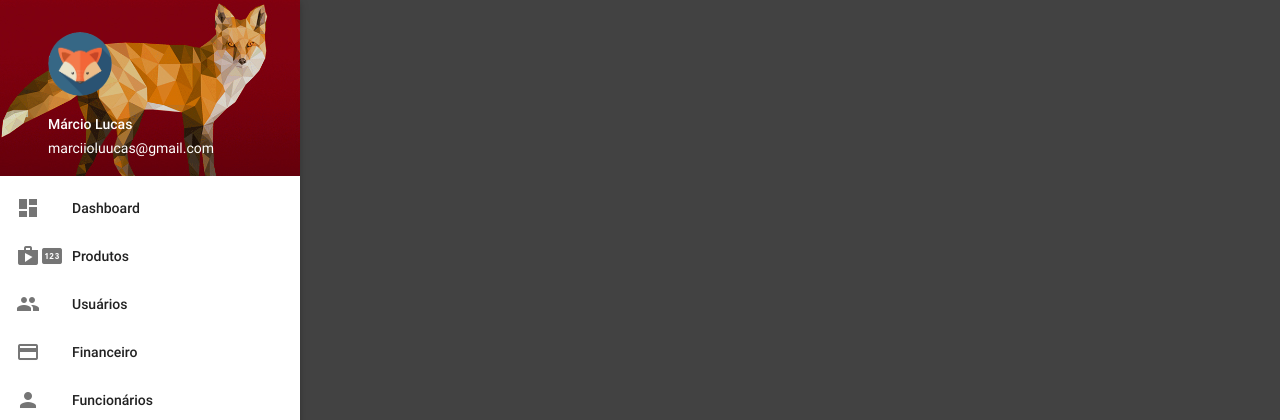
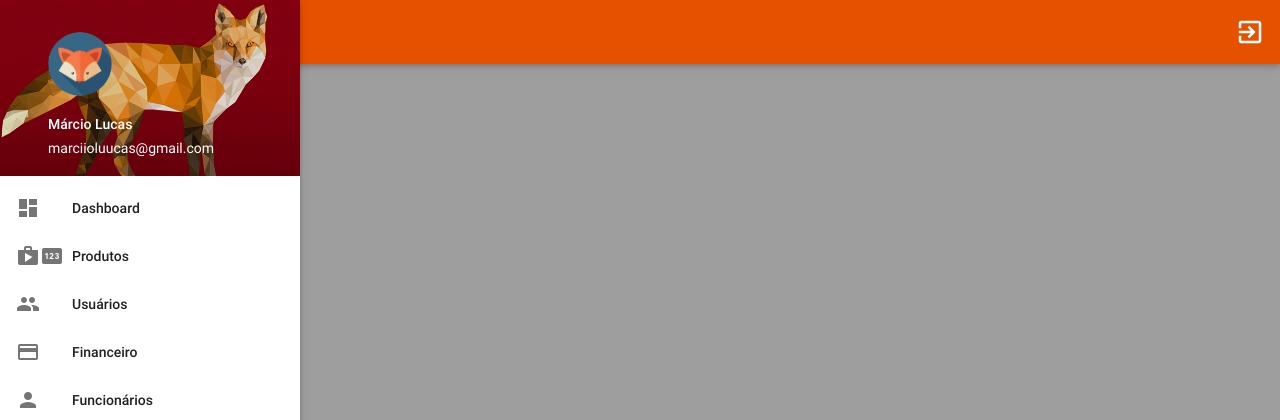
Before and after one commit to marciioluucas/superfox, a PHP site: page /view/layout/layout.php in a window 1280 px wide. Shown: the top 420 px of the page. Run offline with PHP 8.4, Linux system fonts and the light colour scheme.

Commit message:
Fazendo layout

```diff
--- a/view/layout/layout.php
+++ b/view/layout/layout.php
@@ -14,7 +14,7 @@
     <meta content="width=device-width, initial-scale=1, maximum-scale=1" name="viewport">
     <title>Título da Página (Estrutura básica de uma página com HTML 5)</title>
 </head>
-<body class="grey darken-3">
+<body class="grey accent-4">
 <ul id="slide-out" class="side-nav fixed">
     <li>
         <div class="userView">
@@ -35,7 +35,16 @@
     <li><a class="waves-effect" href="#"><i class="material-icons">settings</i>Configurações</a></li>
     <li><a class="waves-effect" href="#!"><i class="material-icons">exit_to_app</i>Sair</a></li>
 </ul>
-<a href="#" data-activates="slide-out" class="button-collapse"><i class="material-icons">menu</i></a>
+<nav>
+    <div class="nav-wrapper orange darken-4">
+        <a href="#" data-activates="slide-out" class="button-collapse"><i class="material-icons">menu</i></a>
+        <a href="#" class="brand-logo">Logo</a>
+        <ul id="nav-mobile" class="right hide-on-med-and-down">
+            <li><a href="#"><i class="material-icons">exit_to_app</i></a></li>
+        </ul>
+    </div>
+</nav>
+
 <?php
 include_once 'libs-layout.php';
 ?>
```
